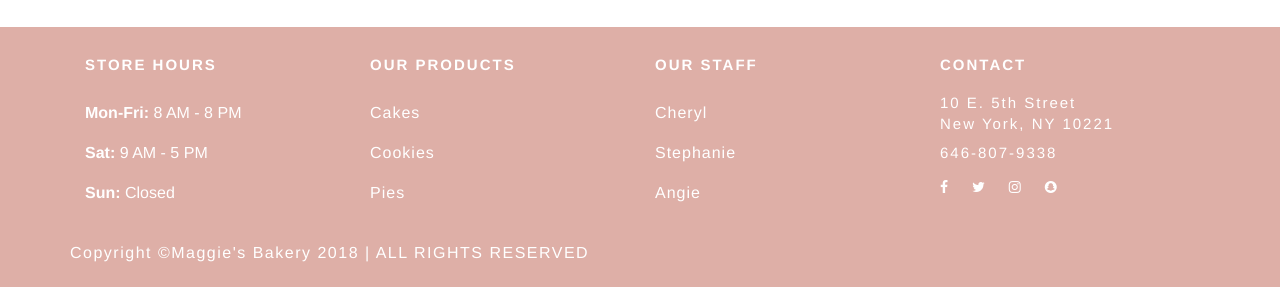
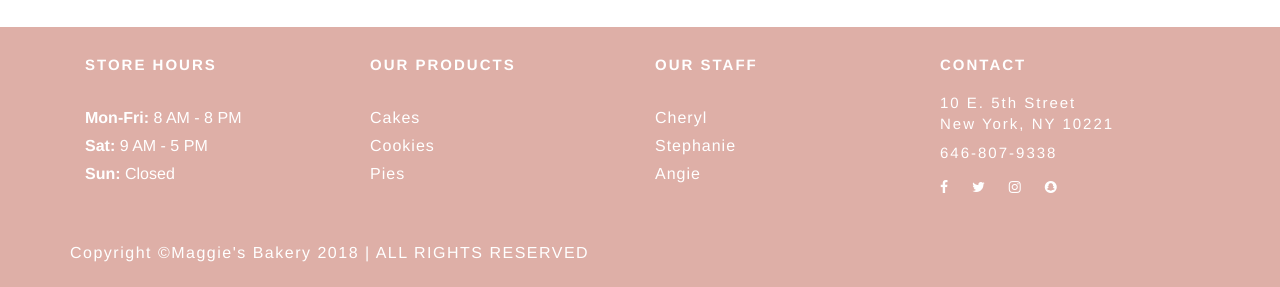
Before and after one commit to mfranl95/MaggiesBakery, a PHP site: page /cakes.html in a window 1280 px wide. Shown: the part 2008-2295 px from the top of the page. Run offline with PHP 8.4, Linux system fonts and the light colour scheme; some libraries are stand-ins or nearby versions; some web fonts are replaced.

Commit message:
Update main.css

```diff
--- a/css/main.css
+++ b/css/main.css
@@ -535,12 +535,14 @@
 	text-align: left;
 	margin-top: -15px;
 	padding-top: 10px;
+	height: auto;
 }
 
 .footer-info li{
 	list-style: none;
 	margin-left: -40px;
-	padding-top: -15px;
+	height:auto;
+	margin-top: 5px;
 }
 footer{
 	background-color: #deafa7;
```
